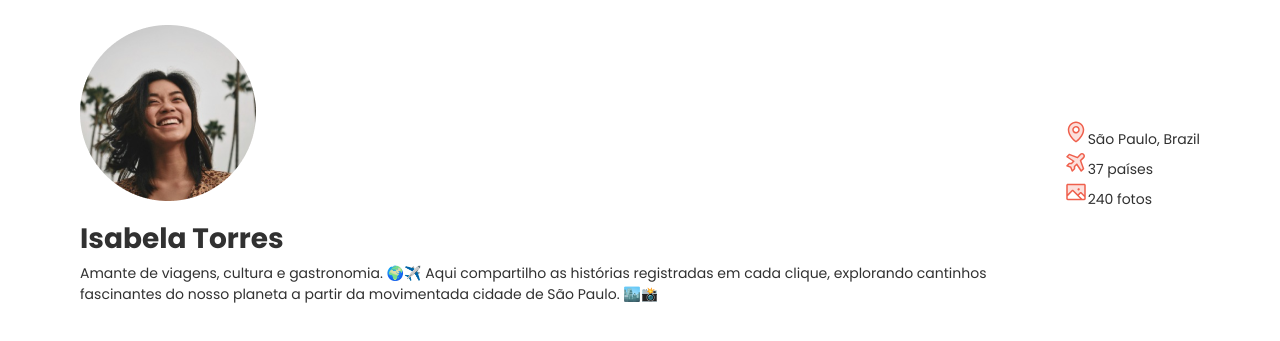
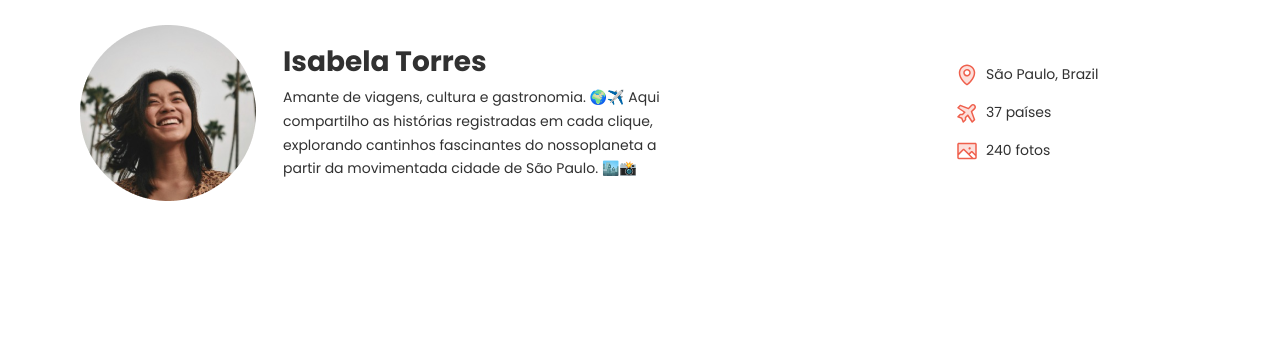
Before and after one commit to Marcosviniciusgtr/TRAVELGRAM-RESPONSIVE, a plain HTML site: page index.html in a window 1280 px wide. Shown: the part 67-408 px from the top of the page. Drawn offline with Linux system fonts and the light colour scheme.

Commit message:
Concluindo o segundo menu

```diff
--- a/index.html
+++ b/index.html
@@ -31,21 +31,21 @@
     </div>
   </header>
 
-  <section id="about" class="container items-center even-columns">
-    <div class="profile" class="grid items-center even-columns">
+  <section id="about" class="container items-center even-columns grid">
+    <div id="profile" class="items-center">
     <img src="assets/Profile.png" alt="">
-    <div class="description" class="grid">
+    <div id="description" class="grid">
     <h1>Isabela Torres</h1>
     <p>Amante de viagens, cultura e gastronomia. 🌍✈️
-      Aqui compartilho as histórias registradas em cada clique, explorando cantinhos fascinantes do nosso planeta a partir da movimentada cidade de São Paulo. 🏙️📸</p>
+      Aqui compartilho as histórias registradas em cada clique, explorando cantinhos fascinantes do nossoplaneta a partir da movimentada cidade de São Paulo. 🏙️📸</p>
     </div>
     </div>
 
-    <div class="info flex">
-      <ul role="list" class="grid">
-        <li><img src="assets/icons/MapPin.svg" alt="">São Paulo, Brazil</li>
-        <li><img src="assets/icons/AirplaneTilt.svg" alt="">37 países</li>
-        <li><img src="assets/icons/Image.svg" alt="">240 fotos</li>
+    <div id="info" class="flex">
+      <ul role="list" class="flex">
+        <li class="flex items-center"><img src="assets/icons/MapPin.svg" alt="">São Paulo, Brazil</li>
+        <li class="flex items-center"><img src="assets/icons/AirplaneTilt.svg" alt="">37 países</li>
+        <li class="flex items-center"><img src="assets/icons/Image.svg" alt="">240 fotos</li>
       </ul>
 
     </div>
--- a/style/about.css
+++ b/style/about.css
@@ -2,16 +2,45 @@
   margin-top: 2rem;
   gap: 2rem;
 
+    & #description {
+      margin-top: 1rem;
 
-  & .profile {
-    & .description {
-      margin-top: 1rem;
-      & p{
+      & p {
         margin-top: .5rem;
+        line-height: 170%;
+
+      }
+
+    }
+
+    & #info {
+      width: 17.5rem;
+
+      & ul {
+        flex-direction: column;
+        align-items: flex-start;
+        gap: 1rem;
+
+        & li {
+          gap: .5rem;
+        }
+
       }
     }
 
 
+  }
 
+    @media (width >= 80em) {
+      #about {
+        & #profile {
+          display: grid;
+          grid-template-columns: 12.5rem 27rem;
+          gap: 2rem;
+      }
+
+      & #description {
+        margin-top: 0;
     }
-    }
+  }
+}
--- a/style/global.css
+++ b/style/global.css
@@ -69,10 +69,6 @@ ul[role="list"] {
   list-style: none;
  }
 
- img {
-  /* width: 100%; */
-  display: inline-block;
- }
 
 
  @media (width >= 80em) {
```
